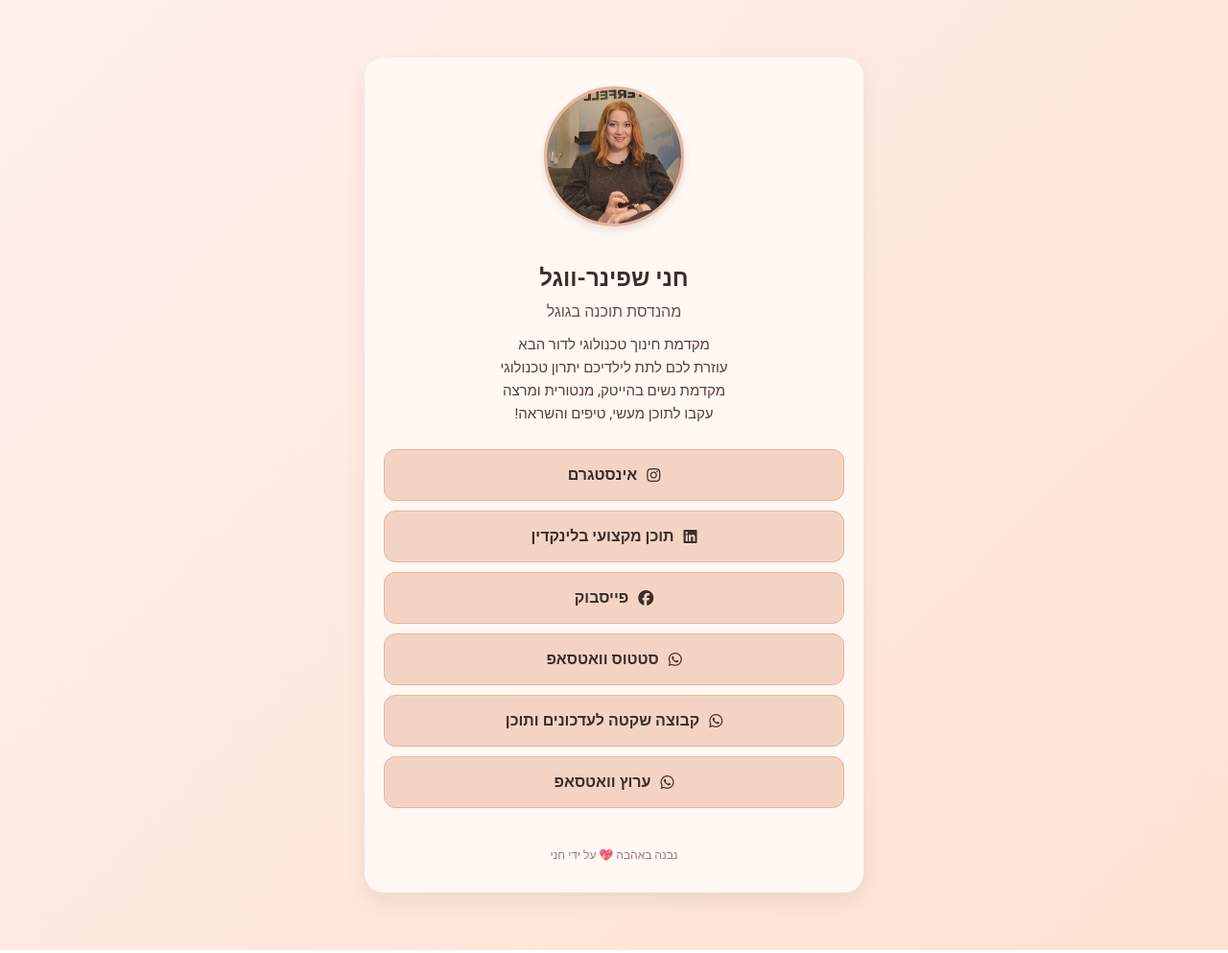
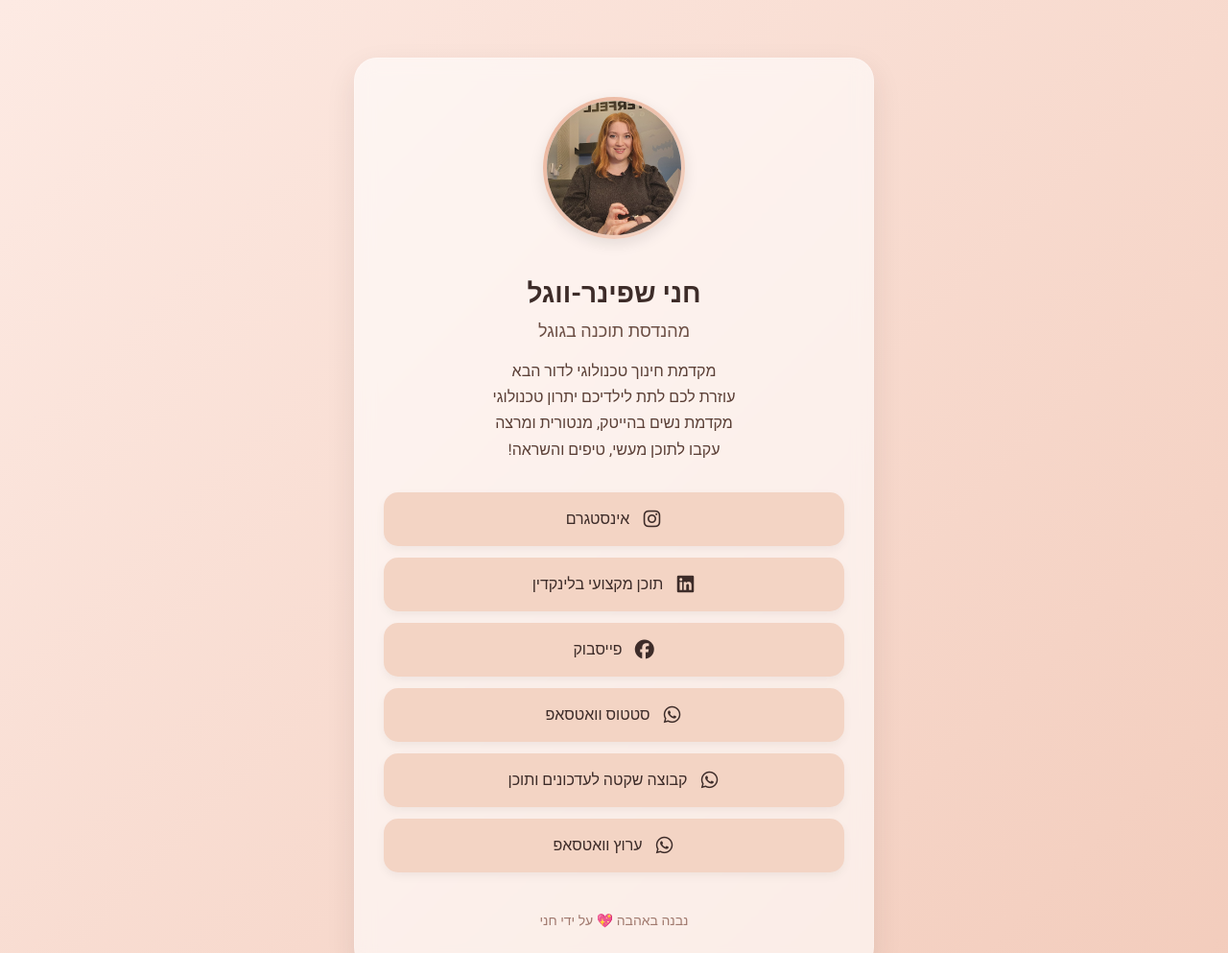
Before and after one commit to chshpiner/landing-page, a plain HTML site: page index.html in a window 1280 px wide. Shown: the top 993 px of the page at 96% size. Drawn offline with Linux system fonts and the light colour scheme.

Commit message:
20/08/25

```diff
--- a/index.html
+++ b/index.html
@@ -6,81 +6,144 @@
   <title>חני שפינר-ווגל</title>
   <link rel="preconnect" href="https://fonts.googleapis.com">
   <link rel="preconnect" href="https://fonts.gstatic.com" crossorigin>
-  <link href="https://fonts.googleapis.com/css2?family=Heebo:wght@400;700&display=swap" rel="stylesheet">
+  <link href="https://fonts.googleapis.com/css2?family=Heebo:wght@400;500;700&display=swap" rel="stylesheet">
   <script src="https://kit.fontawesome.com/2d3fbab840.js" crossorigin="anonymous"></script>
   <style>
+    /* --- הגדרות כלליות --- */
     body {
       margin: 0;
-      padding: 0;
+      padding: 20px; /* הוספת ריווח קל מסביב */
       font-family: 'Heebo', sans-serif;
-      background: linear-gradient(135deg, #fff0eb, #fde2d3);
       color: #3d2c29;
       text-align: center;
       direction: rtl;
+
+      /* רקע גרדיאנט אנימטיבי עדין */
+      background: linear-gradient(135deg, #fde2d3, #fff0eb, #eab39b);
+      background-size: 400% 400%;
+      animation: gradientAnimation 15s ease infinite;
     }
 
+    /* אנימציה לרקע */
+    @keyframes gradientAnimation {
+      0% { background-position: 0% 50%; }
+      50% { background-position: 100% 50%; }
+      100% { background-position: 0% 50%; }
+    }
+
+    /* --- הקונטיינר הראשי --- */
     .container {
       max-width: 480px;
-      margin: 60px auto;
-      padding: 30px 20px;
-      background-color: #fff8f3;
-      border-radius: 20px;
-      box-shadow: 0 10px 25px rgba(0, 0, 0, 0.07);
+      margin: 40px auto;
+      padding: 40px 30px;
+      /* רקע לבן חצי-שקוף למראה "זכוכית חלבית" */
+      background-color: rgba(255, 255, 255, 0.6);
+      backdrop-filter: blur(10px); /* אפקט הטשטוש */
+      border-radius: 24px;
+      border: 1px solid rgba(255, 255, 255, 0.2);
+      /* הצללה רכה ועדינה יותר */
+      box-shadow: 0 12px 30px rgba(61, 44, 41, 0.1);
     }
 
+    /* --- תמונת פרופיל --- */
     .profile-img {
       width: 140px;
       height: 140px;
       object-fit: cover;
       border-radius: 50%;
-      box-shadow: 0 4px 10px rgba(0,0,0,0.1);
       margin-bottom: 20px;
-      border: 3px solid #eab39b;
+      /* מסגרת גרדיאנט עדינה */
+      border: 4px solid transparent;
+      background: linear-gradient(#fff, #fff) padding-box, linear-gradient(135deg, #eab39b, #f3d4c4) border-box;
+      box-shadow: 0 5px 15px rgba(0,0,0,0.1);
+      transition: transform 0.3s ease;
     }
 
+    .profile-img:hover {
+        transform: scale(1.05) rotate(2deg); /* אפקט קטן בריחוף */
+    }
+
+    /* --- טקסטים וכותרות --- */
     h1 {
-      font-size: 24px;
+      font-size: 28px;
+      font-weight: 700;
       margin: 10px 0 5px;
     }
 
     h2 {
-      font-size: 16px;
-      font-weight: normal;
+      font-size: 18px;
+      font-weight: 400; /* פונט רגיל להדגשת הכותרת הראשית */
       color: #6c4f45;
-      margin: 0 0 10px;
+      margin: 0 0 15px;
     }
 
     .description {
-      font-size: 15px;
+      font-size: 16px;
       color: #5a3f36;
-      margin-bottom: 25px;
-      line-height: 1.6;
+      margin-bottom: 30px;
+      line-height: 1.7;
     }
 
+    /* --- קישורים --- */
     .link {
       display: flex;
       align-items: center;
       justify-content: center;
-      gap: 10px;
+      gap: 12px;
       background-color: #f3d4c4;
-      border: 1px solid #eab39b;
-      border-radius: 12px;
-      padding: 14px;
-      margin: 10px 0;
+      border-radius: 15px;
+      padding: 16px;
+      margin: 12px 0;
       text-decoration: none;
       color: #3d2c29;
       font-size: 16px;
-      font-weight: 600;
-      transition: 0.2s ease;
+      font-weight: 500;
+      border: none;
+      box-shadow: 0 4px 10px rgba(0,0,0,0.05);
+      /* מעבר חלק לכל התכונות */
+      transition: all 0.3s ease-out;
+    }
+
+    .link i {
+        font-size: 20px; /* הגדלת האייקונים */
+        width: 22px; /* יישור טקסט במקרה של אייקונים שונים */
     }
 
     .link:hover {
-      background: #fbe1d5;
-      color: #000;
+      background-color: #eab39b;
+      color: #fff;
+      /* אפקט "הרמה" בריחוף */
+      transform: translateY(-5px) scale(1.02);
+      box-shadow: 0 8px 20px rgba(61, 44, 41, 0.15);
     }
 
+    /* הוספת אנימציית כניסה לקישורים */
+    .link {
+        opacity: 0;
+        transform: translateY(20px);
+        animation: fadeIn 0.5s forwards;
+    }
+
+    /* השהייה באנימציה בין הקישורים */
+    .link:nth-child(1) { animation-delay: 0.1s; }
+    .link:nth-child(2) { animation-delay: 0.2s; }
+    .link:nth-child(3) { animation-delay: 0.3s; }
+    .link:nth-child(4) { animation-delay: 0.4s; }
+    .link:nth-child(5) { animation-delay: 0.5s; }
+    .link:nth-child(6) { animation-delay: 0.6s; }
+
+    /* הגדרת האנימציה */
+    @keyframes fadeIn {
+        to {
+            opacity: 1;
+            transform: translateY(0);
+        }
+    }
+
+
+    /* --- פוטר --- */
     footer {
-      font-size: 12px;
+      font-size: 14px;
       color: #a17a6f;
       margin-top: 40px;
     }
```
